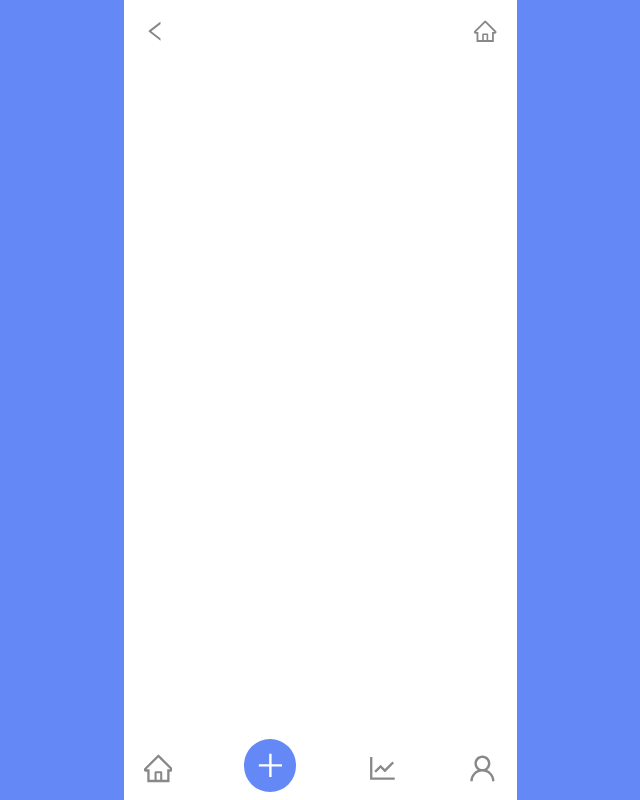
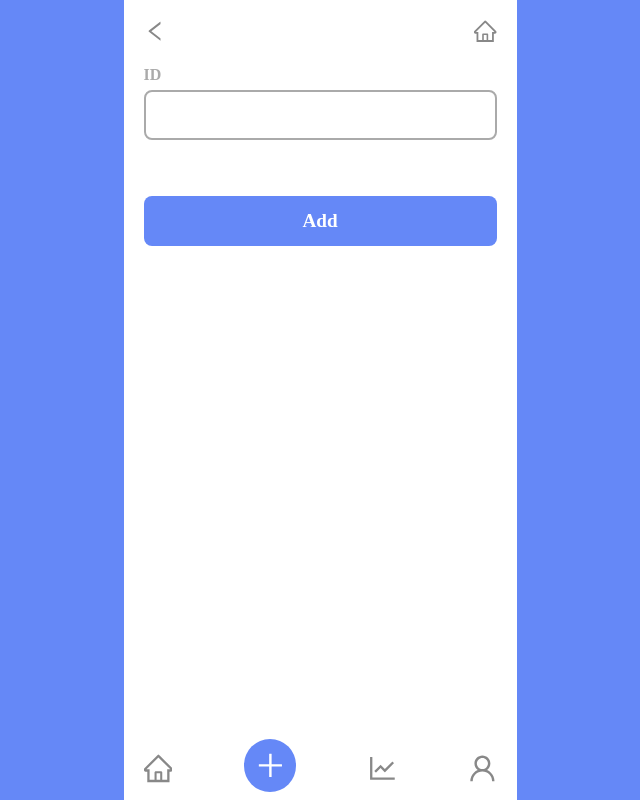
Before and after one commit to helloworld442/todo-list-project, a React (Vite) app: page /write in a window 1280 px wide. Shown: the whole page, without its empty margins (320-960 px from the left). Built offline with nearby package versions, Linux system fonts and the light colour scheme.

Commit message:
feat: create todo form logic #1

```diff
--- a/src/api/todo.ts
+++ b/src/api/todo.ts
@@ -8,7 +8,7 @@ interface APIResponse<T> {
   timestamp: Date;
 }
 
-interface APITodoRequest {
+interface APIPostRequest {
   title: string;
   color: string;
   day: string;
@@ -20,7 +20,7 @@ const getTodos = async <T>(): Promise<APIResponse<T>> => {
   return response.data;
 };
 
-const postTodo = async <T>(req: APITodoRequest): Promise<APIResponse<T>> => {
+const postTodo = async <T>(req: APIPostRequest): Promise<APIResponse<T>> => {
   const response = await api.post<APIResponse<T>>("/todos", req);
   return response.data;
 };
--- a/src/features/todo/index.ts
+++ b/src/features/todo/index.ts
@@ -1 +1,2 @@
 export * from "./todolist/TodoListContainer";
+export * from "./todoform/TodoFormContainer";
--- /dev/null
+++ b/src/features/todo/todoform/TodoFormComponent.tsx
@@ -0,0 +1,21 @@
+import Button from "../../ui/button/ButtonComponent";
+import InputBox from "../../ui/input/InputComponent";
+import { TodoFormProps } from "./TodoFormInterface";
+import { TodoFormStyle } from "./TodoFormStyle";
+
+const TodoForm = ({ form, errors, onInput, onSubmit }: TodoFormProps) => {
+  return (
+    <TodoFormStyle onSubmit={onSubmit}>
+      <InputBox
+        type="text"
+        name="title"
+        value={form.title}
+        error={errors.title}
+        onChange={onInput}
+      />
+      <Button>Add</Button>
+    </TodoFormStyle>
+  );
+};
+
+export default TodoForm;
--- /dev/null
+++ b/src/features/todo/todoform/TodoFormContainer.tsx
@@ -0,0 +1,34 @@
+import { useState } from "react";
+import TodoForm from "./TodoFormComponent";
+
+const TodoFormContainer = () => {
+  const [form, setForm] = useState({ title: "" });
+  const [errors, setErrors] = useState({ title: "" });
+
+  const validateTitle = (title: string) => {
+    if (title.trim() === "") return "제목을 입력해주세요";
+    if (title.length > 15) return "제목의 길이는 (5~15)자로 맞춰주세요";
+    if (title.length < 5) return "제목의 길이는 (5~15)자로 맞춰주세요";
+    return "";
+  };
+
+  const onChangeInput = (e: React.ChangeEvent<HTMLInputElement>) => {
+    const { name, value } = e.target;
+    setForm((prev) => ({ ...prev, [name]: value }));
+    setErrors((prev) => ({ ...prev, [name]: "" }));
+  };
+
+  const onSubmitTodo = (e: React.FormEvent<HTMLFormElement>) => {
+    e.preventDefault();
+    const titleError = validateTitle(form.title);
+    if (titleError) {
+      setErrors({ title: titleError });
+      return;
+    }
+    setForm({ title: "" });
+  };
+
+  return <TodoForm form={form} errors={errors} onInput={onChangeInput} onSubmit={onSubmitTodo} />;
+};
+
+export { TodoFormContainer };
--- /dev/null
+++ b/src/features/todo/todoform/TodoFormInterface.ts
@@ -0,0 +1,6 @@
+export interface TodoFormProps {
+  form: { title: string };
+  errors: { title: string };
+  onInput: (e: React.ChangeEvent<HTMLInputElement>) => void;
+  onSubmit: (e: React.FormEvent<HTMLFormElement>) => void;
+}
--- /dev/null
+++ b/src/features/todo/todoform/TodoFormStyle.ts
@@ -0,0 +1,11 @@
+import styled from "styled-components";
+
+export const TodoFormStyle = styled.form`
+  position: relative;
+  padding: 0 20px;
+  padding-bottom: 50px;
+  box-sizing: border-box;
+  display: flex;
+  flex-direction: column;
+  gap: 50px;
+`;
--- /dev/null
+++ b/src/features/ui/button/ButtonComponent.tsx
@@ -0,0 +1,27 @@
+import styled from "styled-components";
+
+interface ButtonProps {
+  width?: string;
+  height?: string;
+}
+
+const Button = (props: ButtonProps) => <StButton {...props} />;
+
+const StButton = styled.button<ButtonProps>`
+  width: ${(props) => props.width};
+  height: ${(props) => props.height};
+  border: none;
+  outline: none;
+  border-radius: 8px;
+  font-size: 1.2rem;
+  font-weight: bold;
+  color: #fff;
+  background: ${(props) => props.theme.baseColor};
+`;
+
+Button.defaultProps = {
+  width: "100%",
+  height: "50px",
+};
+
+export default Button;
--- /dev/null
+++ b/src/features/ui/input/InputComponent.tsx
@@ -0,0 +1,60 @@
+import styled, { css } from "styled-components";
+
+interface InputBoxProps {
+  type?: string;
+  name?: string;
+  value?: string;
+  error?: string;
+  onChange?: (e: React.ChangeEvent<HTMLInputElement>) => void;
+}
+
+const InputBox = ({ type, name, value, error, onChange }: InputBoxProps) => {
+  return (
+    <InputBoxStyle>
+      <InputLabel>ID</InputLabel>
+      <InputStyle type={type} name={name} value={value} error={error} onChange={onChange} />
+      <InputErrorText>{error}</InputErrorText>
+    </InputBoxStyle>
+  );
+};
+
+const InputBoxStyle = styled.div`
+  width: 100%;
+  height: 80px;
+`;
+
+const InputStyle = styled.input<InputBoxProps>`
+  width: 100%;
+  height: 50px;
+  padding: 12px;
+  margin: 6px 0;
+  box-sizing: border-box;
+  border: 2px solid #aaa;
+  border-radius: 8px;
+  outline: none;
+  font-size: 1rem;
+  font-weight: bold;
+  color: #333;
+
+  ${(props) =>
+    props.error &&
+    css`
+      border: 2px solid red;
+      border-radius: 8px;
+      box-sizing: border-box;
+    `}
+`;
+
+const InputLabel = styled.label`
+  font-size: 1rem;
+  font-weight: bold;
+  color: #aaa;
+`;
+
+const InputErrorText = styled.span`
+  font-size: 0.8rem;
+  font-weight: 550;
+  color: red;
+`;
+
+export default InputBox;
--- a/src/pages/Write.tsx
+++ b/src/pages/Write.tsx
@@ -1,9 +1,11 @@
 import { Layout, Header, Footer } from "../layout";
+import { TodoFormContainer } from "../features/todo";
 
 const Write = () => {
   return (
     <Layout>
       <Header />
+      <TodoFormContainer />
       <Footer />
     </Layout>
   );
```
